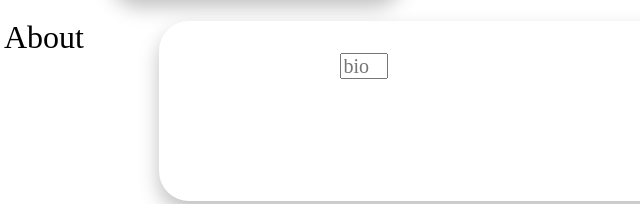
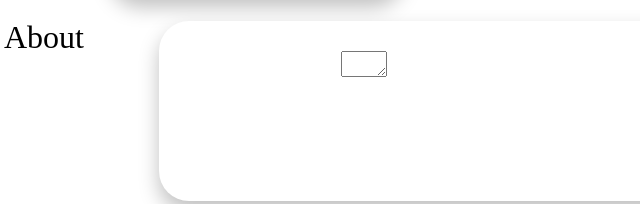
Before and after one commit to jhedea/CABBY, a plain HTML site: page sign_up_page.html in a window 1280 px wide. Shown: the part 628-832 px from the top of the page, 63-703 px from the left. Drawn offline with Linux system fonts and the light colour scheme.

Commit message:
change input

```diff
--- a/sign_up_page.html
+++ b/sign_up_page.html
@@ -79,7 +79,7 @@
         <div class = "badge_bio"> About</div>
         <div class = "img_bio">
             <label>
-                <input name="bio" placeholder="bio" class = "text_bio" >
+                <textarea name="bio" placeholder="bio" class = "text_bio" rows = 100 cols = 500> </textarea>
             </label>
         </div>
     </div>
```
